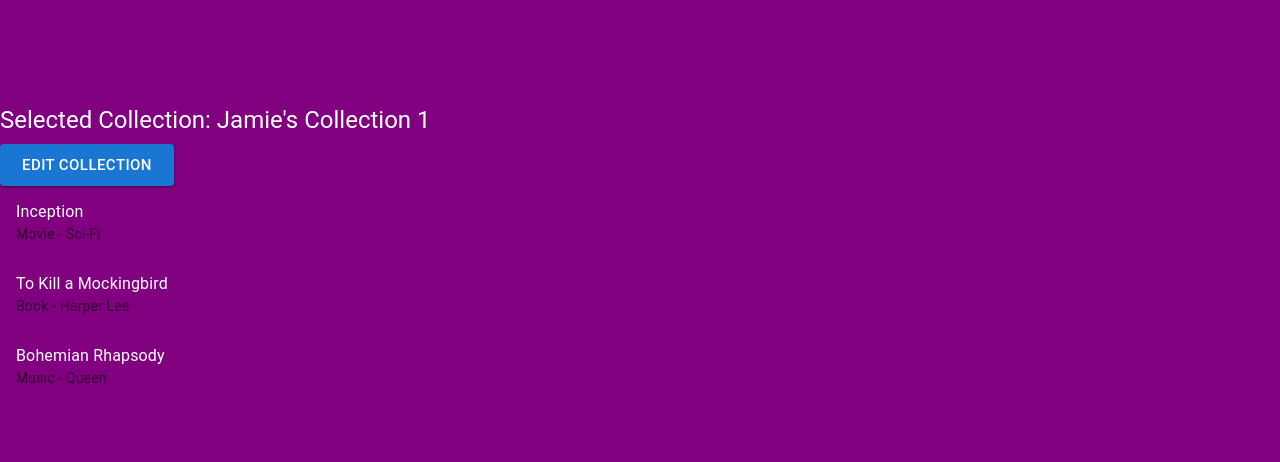
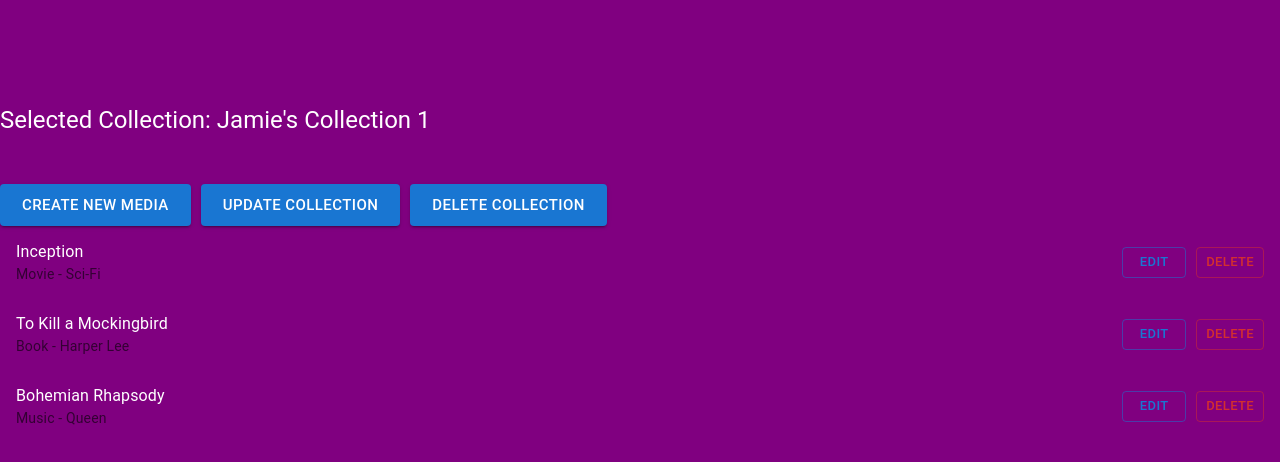
Before and after one commit to jamiepompei/media-inventory-ui, a React (Vite) app in the folder media-inventory-ui/: page / in a window 1280 px wide. Both pictures are taken after a click on the item "Jamie's Collection 1". Shown: the top 462 px of the page. Built offline with nearby package versions, Linux system fonts and the light colour scheme.

Commit message:
updates to theme provider and added crud operation buttons to the collection page

```diff
--- a/media-inventory-ui/package.json
+++ b/media-inventory-ui/package.json
@@ -13,6 +13,7 @@
     "@emotion/react": "^11.11.1",
     "@emotion/styled": "^11.11.0",
     "@mui/material": "^5.14.9",
+    "@mui/icons-material": "5.15.18",
     "axios": "^1.6.7",
     "react": "^18.2.0",
     "react-dom": "^18.2.0",
--- a/media-inventory-ui/src/components/media/CollectionItem.tsx
+++ b/media-inventory-ui/src/components/media/CollectionItem.tsx
@@ -1,7 +1,17 @@
-import { Box, Button, List, ListItem, ListItemText, Typography} from '@mui/material';
+import {
+  Box,
+  Button,
+  List,
+  ListItem,
+  ListItemText,
+  IconButton,
+  ListItemSecondaryAction,
+  Typography
+} from "@mui/material";
+import EditIcon from '@mui/icons-material/Edit';
+import DeleteIcon from '@mui/icons-material/Delete';
 import { Collection, MediaItem } from "../shared/Types";
-import { useLocation, useNavigate } from 'react-router-dom';
-
+import { useLocation, useNavigate } from "react-router-dom";
 
 const CollectionItem = () => {
   const navigate = useNavigate();
@@ -16,24 +26,65 @@
   const handleClick = (media: MediaItem) => {
     console.log("clicked media:", media);
     navigate(`/media/${media.id}`, { state: { media, userRole } });
+  };
+
+  function handleEdit(item: MediaItem): void {
+    item.artist;
+    throw new Error("Function not implemented.");
+  }
+
+  function handleDelete(item: MediaItem): void {
+    item.artist;
+    throw new Error("Function not implemented.");
   }
 
   return (
     <Box mt={5}>
-          <Typography variant="h5">Selected Collection: {collection.name}</Typography>
+      <Typography variant="h5">
+        Selected Collection: {collection.name}
+      </Typography>
+      <Box mt={5}>
+        <></>
+      </Box>
       <List>
-          {userRole === "admin" && <Button
+        {userRole === "admin" && (
+           <div style={{ display: 'flex', gap: '10px' }}>
+           <Button
              variant="contained" color="primary"
              size="large"
-          >Edit Collection</Button>}
+           >
+             Create New Media
+           </Button>
+           <Button
+             variant="contained" color="primary"
+             size="large"
+           >
+             Update Collection
+           </Button>
+           <Button
+             variant="contained" color="primary"
+             size="large"
+           >
+             Delete Collection
+           </Button>
+         </div>
+        )}
         {collection.mediaItems.map((item) => (
-              <ListItem key={item.id}
+          <ListItem
+            key={item.id}
             onClick={() => handleClick(item)}
-              sx={{ cursor: 'pointer'}}>
+            sx={{ cursor: "pointer" }}
+          >
             <ListItemText
               primary={item.title}
-                  secondary={`${item.type} - ${item.genre || item.author || item.artist}`}
+              secondary={`${item.type} - ${
+                item.genre || item.author || item.artist
+              }`}
             />
+            <div style={{ display: 'flex', gap: '10px' }}>
+              <Button variant="outlined" color="primary" size="small">Edit</Button>
+              <Button variant="outlined" color="error" size="small">Delete</Button>
+            </div>
           </ListItem>
         ))}
       </List>
--- a/media-inventory-ui/src/main.tsx
+++ b/media-inventory-ui/src/main.tsx
@@ -3,11 +3,16 @@
 import App from './App.tsx'
 import './index.css'
 import { BrowserRouter } from "react-router-dom"
+import { ThemeProvider, createTheme } from '@mui/material/styles';
+
+const theme = createTheme();
 
 ReactDOM.createRoot(document.getElementById('root')!).render(
   <React.StrictMode>
+     <ThemeProvider theme={theme}>
     <BrowserRouter>
           <App />
-      </BrowserRouter>
+    </BrowserRouter>
+    </ThemeProvider>
   </React.StrictMode>
 );
```
Lines whose indentation alone changed are shown as unchanged.
